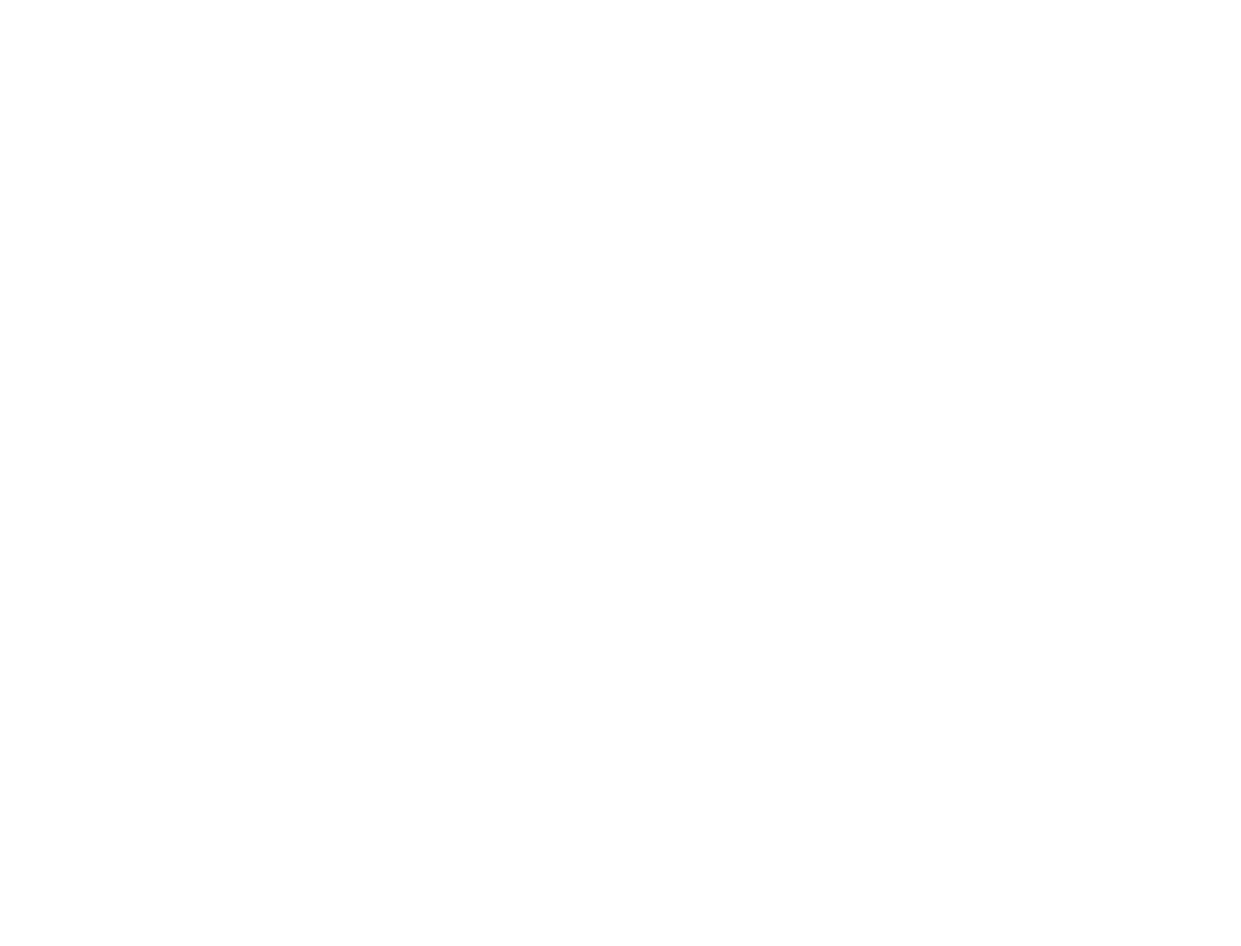
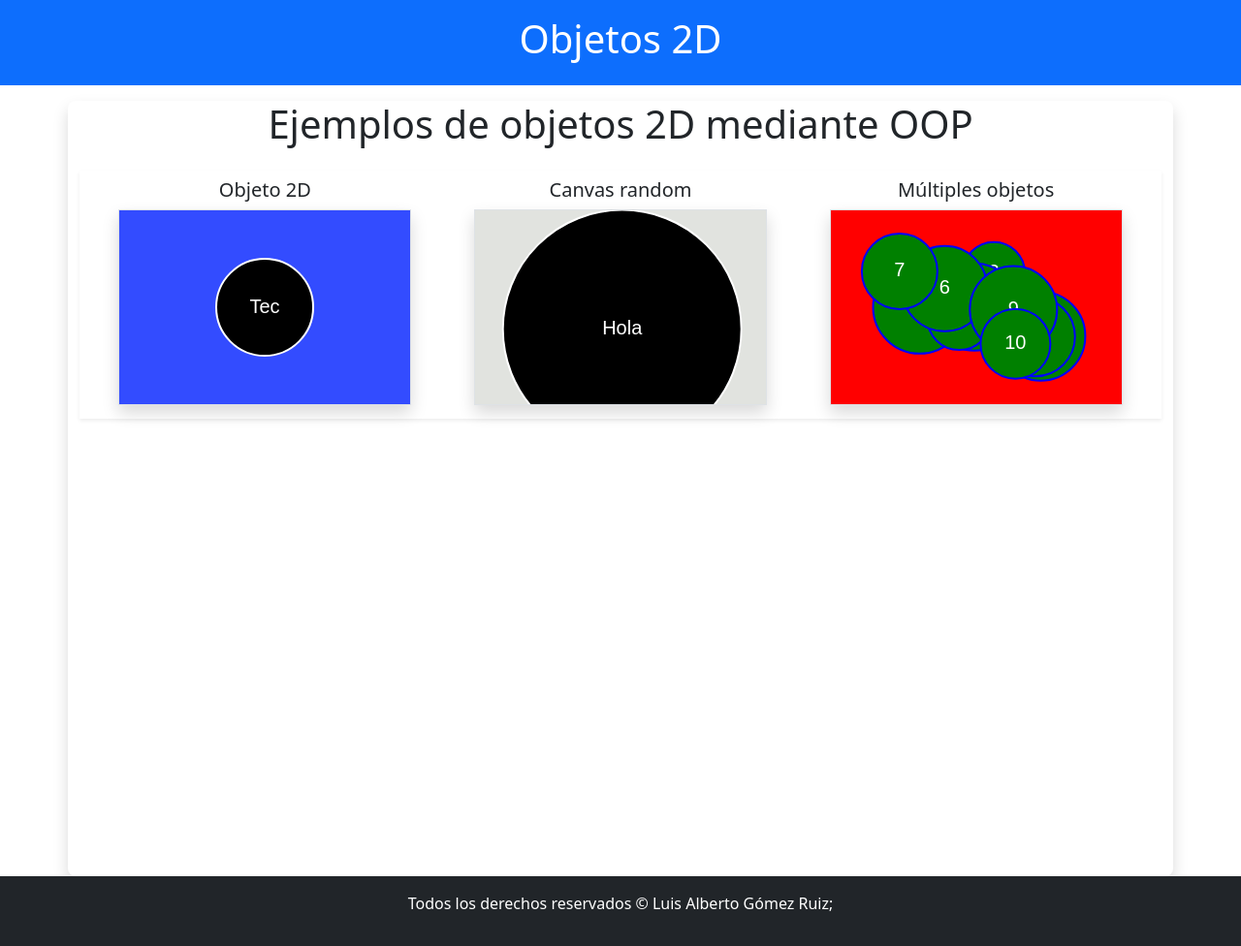
Before and after one commit to LuisGR16/intro-poo-canvas, a plain HTML site: page index.html in a window 1280 px wide. Shown: the whole page at 97% size. Before the commit the page ends 800 px from the top, so only its background shows below. Drawn offline with nearby package versions, Linux system fonts and the light colour scheme.

Commit message:
Proyecto finalizado

```diff
--- a/index.html
+++ b/index.html
@@ -1,11 +1,55 @@
 <!DOCTYPE html>
 <html lang="es">
+
 <head>
     <meta charset="UTF-8">
     <meta name="viewport" content="width=device-width, initial-scale=1.0">
-    <title>POO canvas</title>
+    <title>Intro Canvas 2D</title>
+    <link href="https://cdn.jsdelivr.net/npm/bootstrap@5.3.3/dist/css/bootstrap.min.css" rel="stylesheet"
+        integrity="sha384-QWTKZyjpPEjISv5WaRU9OFeRpok6YctnYmDr5pNlyT2bRjXh0JMhjY6hW+ALEwIH" crossorigin="anonymous">
 </head>
+
 <body>
+    <header class="container-fluid bg-primary text-white py-3">
+        <div class="container">
+            <h1 class="text-center">Objetos 2D</h1>
+        </div>
+    </header>
+
+    <main class="container mt-3 d-flex flex-column shadow rounded-3" style="min-height: 100vh;">
+        <div class="d-flex flex-row justify-content-center bd-highlight mb-3">
+            <h1>Ejemplos de objetos 2D mediante OOP</h1>
+        </div>
+        <div class="d-flex flex-row bd-highlight mb-3 shadow-sm p-2 justify-content-around">
+
+            <div class="">
+                <h5 class="d-flex justify-content-center">Objeto 2D</h5>
+                <canvas class="border shadow" id="canvas__opp"></canvas>
+            </div>
+            <div class="">
+                <h5 class="d-flex justify-content-center">Canvas random</h5>
+                <canvas class="border shadow" id="canvas__random"></canvas>
+            </div>
+            <div class="">
+                <h5 class="d-flex justify-content-center">Múltiples objetos</h5>
+                <canvas class="border shadow" id="canvas__multiple"></canvas>
+            </div>
+        </div>
+    </main>
+
+    <footer class="container-fluid bg-dark text-white py-3">
+        <div class="container">
+            <p class="text-center">Todos los derechos reservados &copy Luis Alberto Gómez Ruiz;
+                <!-- Para mostrar solo el símbolo © -->
+            </p>
+        </div>
+    </footer>
+
+    <script src="https://cdn.jsdelivr.net/npm/bootstrap@5.3.3/dist/js/bootstrap.bundle.min.js"
+        integrity="sha384-YvpcrYf0tY3lHB60NNkmXc5s9fDVZLESaAA55NDzOxhy9GkcIdslK1eN7N6jIeHz"
+        crossorigin="anonymous"></script>
+    <script src="js/main.js"></script>
 
 </body>
+
 </html>
--- a/js/main.js
+++ b/js/main.js
@@ -0,0 +1,89 @@
+const canvasOOP         = document.getElementById( "canvas__opp" );
+const canvasRandom      = document.getElementById( "canvas__random" );
+const canvasMultiple    = document.getElementById( "canvas__multiple" );
+
+const ctx               = canvasOOP.getContext("2d");
+const ctxRandom         = canvasRandom.getContext("2d");
+const ctxMultiple       = canvasMultiple.getContext("2d");
+
+const window_height     = window.innerHeight;
+const window_width      = window.innerWidth;
+
+canvasOOP.height = '200'; /* window_height; */;
+canvasOOP.width  = '300'; /* window_width; */
+canvasOOP.style.background = "#334CFF";
+
+canvasRandom.height = '200'; /* window_height; */;
+canvasRandom.width  = '300'; /* window_width; */
+canvasRandom.style.background = "#2312";
+
+canvasMultiple.height = '200'; /* window_height; */;
+canvasMultiple.width  = '300'; /* window_width; */
+canvasMultiple.style.background = "red";
+
+/* let randomX =  Math.random() * canvasOOP.width;
+let randomY =  Math.random() * canvasOOP.height; */
+let randomRadius = Math.floor( Math.random() * 100 + 30 );
+let randomX = Math.random() * (canvasOOP.width - 2 * randomRadius) + randomRadius;
+let randomY = Math.random() * (canvasOOP.height - 2 * randomRadius) + randomRadius;
+
+
+class Circle {
+
+    constructor( x, y, radius, color, text, bgColor ) {
+
+        this.posX    = x;
+        this.posY    = y;
+        this.radius  = radius;
+        this.color   = color;
+        this.text    = text;
+        this.bgColor = bgColor;
+
+    }
+    // Método para renderizar el objeto
+    draw( context ) {
+
+        context.beginPath();
+        context.strokeStyle = this.color;
+
+        // Rellenar el círculo
+        context.fillStyle = this.bgColor;
+        context.arc( this.posX, this.posY, this.radius, 0, Math.PI * 2, false, '#ff5733' );
+        context.fill();
+
+        // alineaciones para que el texto quede centrado justo en el medio del circulo
+        context.textAlign    = "center";
+        context.textBaseline = "middle";
+
+        context.font      = "20px Arial";
+        context.fillStyle = "white"; // Cambiar el valor del color del texto
+        context.fillText( this.text, this.posX, this.posY );
+        context.lineWidth = 2;
+
+
+        context.stroke();
+        context.closePath();
+
+    }
+}
+
+let miCirculo = new Circle( canvasOOP.width / 2, canvasOOP.height / 2, 50, '#fff', 'Tec' );
+let miCirculoAleatorio = new Circle( randomX, randomY, randomRadius, '#fff', 'Hola' );
+
+let arrCircle = [];
+
+for ( let i = 0; i < 10; i++ ) {
+
+    let randomRadius = Math.floor( Math.random() * 20 + 30 );
+    let randomX = Math.random() * (canvasOOP.width - 2 * randomRadius) + randomRadius;
+    let randomY = Math.random() * (canvasOOP.height - 2 * randomRadius) + randomRadius;
+
+    let miCirculoMultiple = new Circle( randomX, randomY, randomRadius, 'blue', i+1 , 'green' );
+
+    miCirculoMultiple.draw( ctxMultiple );
+}
+
+
+// miCirculo.draw( ctx );
+miCirculo.draw( ctx );
+miCirculoAleatorio.draw( ctxRandom );
```
